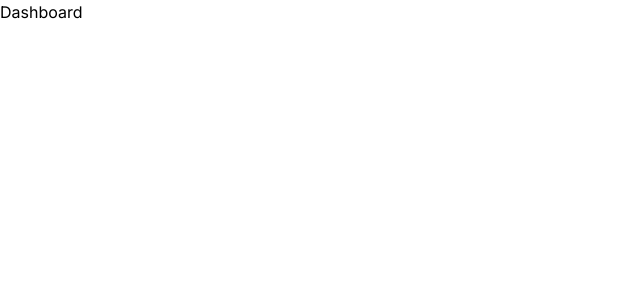
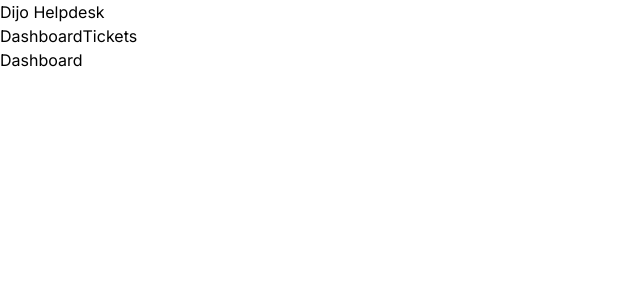
Before and after one commit to raiyin/learning, a Next.js app in the folder nextjs/dojo-helpdesk/: page / in a window 1280 px wide. Shown: the top 300 px of the page, without its empty margins (0-640 px from the left). Built offline with nearby package versions, Linux system fonts and the light colour scheme.

Commit message:
Links and layouts

```diff
--- /dev/null
+++ b/nextjs/dojo-helpdesk/app/components/Navbar.jsx
@@ -0,0 +1,17 @@
+import React from 'react';
+import Link from 'next/link';
+
+export default function Navbar() {
+    return (<nav>
+        <h1>
+            Dijo Helpdesk
+        </h1>
+        <Link href="/">
+            Dashboard
+        </Link>
+        <Link href="/tickets">
+            Tickets
+        </Link>
+    </nav>
+    );
+}
--- a/nextjs/dojo-helpdesk/app/layout.jsx
+++ b/nextjs/dojo-helpdesk/app/layout.jsx
@@ -1,5 +1,8 @@
 import './globals.css';
 import { Inter } from 'next/font/google';
+
+// components.
+import Navbar from './components/Navbar';
 
 const inter = Inter({ subsets: ['latin'] });
 
@@ -12,6 +15,7 @@
     return (
         <html lang="en">
             <body className={inter.className}>
+                <Navbar />
                 {children}
             </body>
         </html>
```
